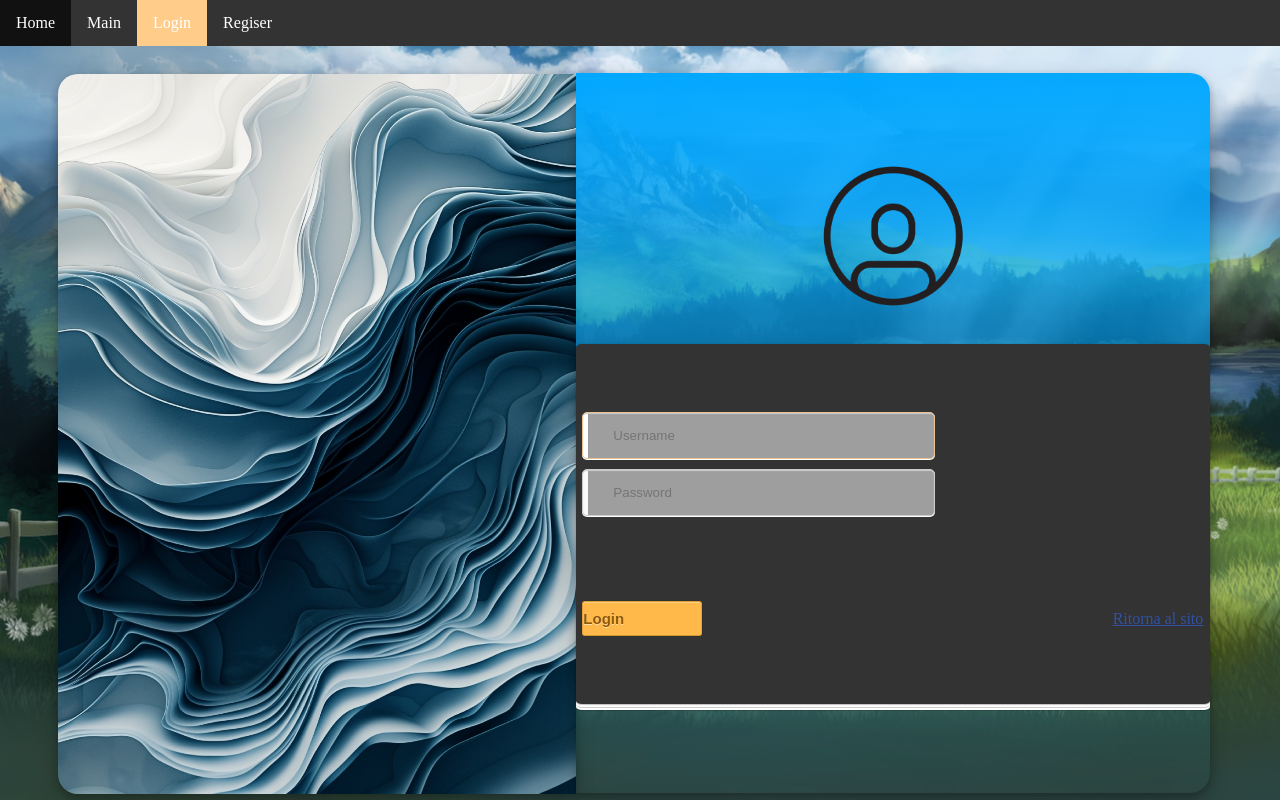
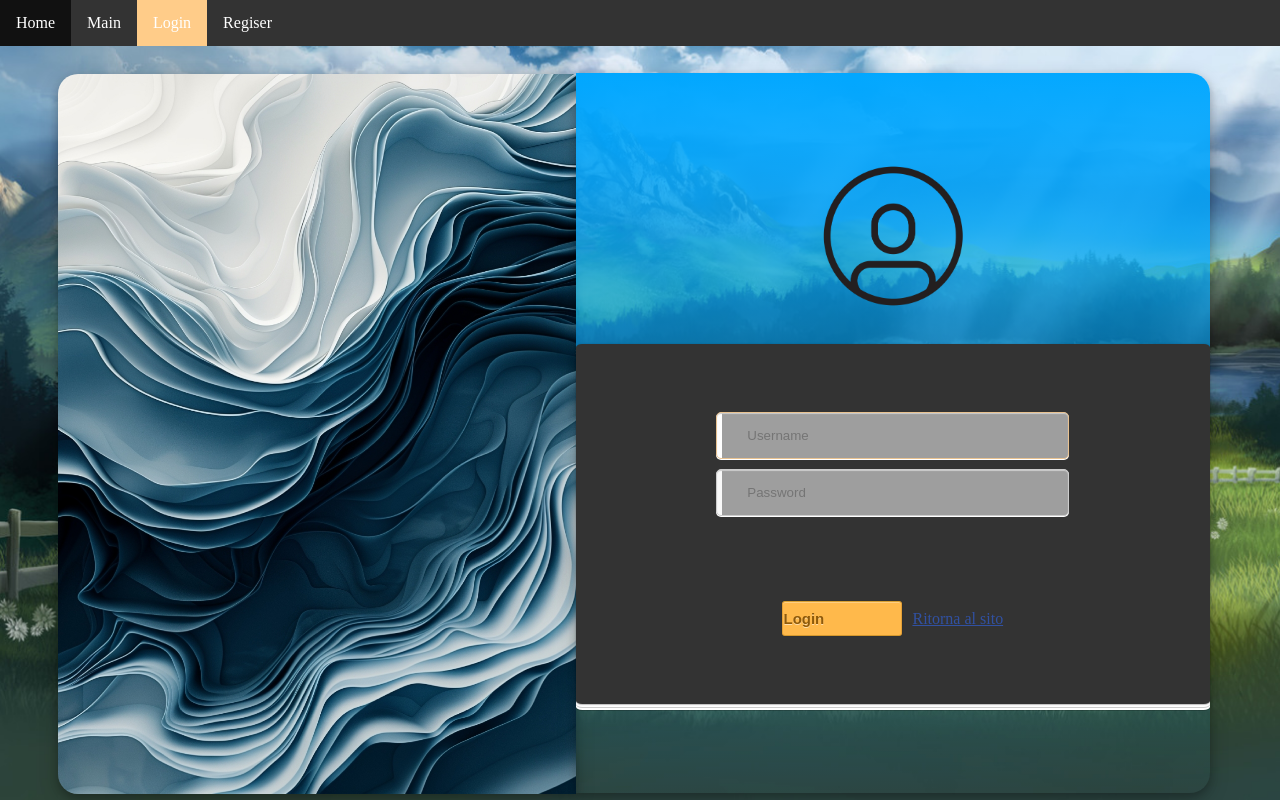
Before and after one commit to Deadend1415/exam-tesi, a PHP site: page /login_register/login.html in a window 1280 px wide. Run offline with PHP 8.4, Linux system fonts and the light colour scheme; some web fonts are replaced; grey boxes are pictures that could not be loaded.

Commit message:
Update admin.css

```diff
--- a/login_register/admin.css
+++ b/login_register/admin.css
@@ -40,7 +40,9 @@
   padding: 0;
   margin: 1%;
   height: 50%;
-
+  display: flex;
+  flex-wrap: wrap;
+  justify-content: center;
   }
 
   #inputs input
```
